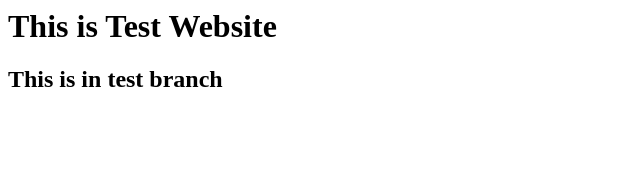
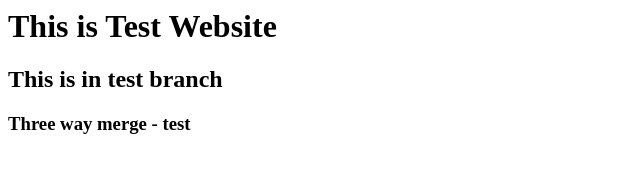
Before and after one commit to mohanraz81/webtest2807, a plain HTML site: page index.html in a window 1280 px wide. Shown: the whole page, without its empty margins (0-640 px from the left). Drawn offline with Linux system fonts and the light colour scheme.

Commit message:
threeway-test

```diff
--- a/index.html
+++ b/index.html
@@ -1,2 +1,3 @@
 <h1> This is Test Website</h1>
 <h2> This is in test branch</h2>
+<h3> Three way merge - test</h3>
```
